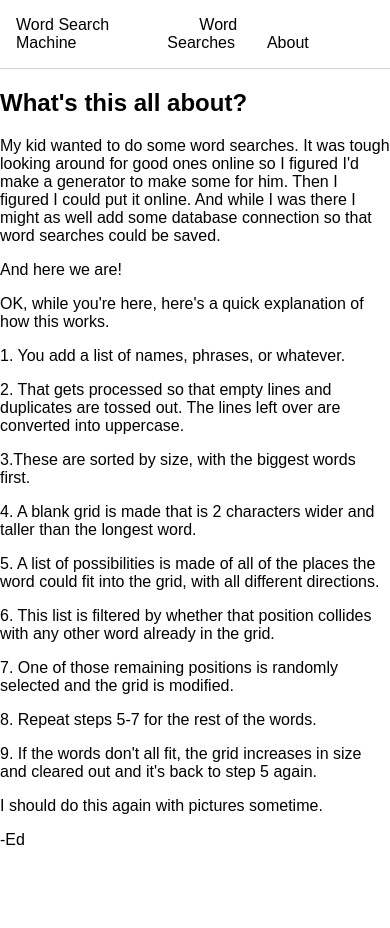
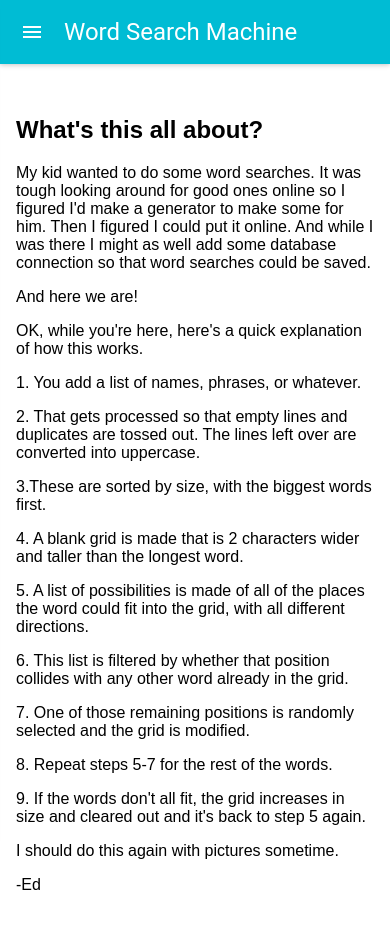
Before and after one commit to edabot/react-wordsearch, a React (Create React App) app: page /about in a window 390 px wide. Shown: the top 928 px of the page. Before the commit the page ends 865 px from the top, so only its background shows below. Built offline with nearby package versions, Linux system fonts and the light colour scheme.

Commit message:
add material ui appbar and drawer

```diff
--- a/src/App.css
+++ b/src/App.css
@@ -4,18 +4,38 @@
 
 }
 
-.navbar_container {
-  box-shadow: .3em .3em .3em rgba(black, .2);
+.navbar_desktop {
+  background-color: #eee;
   border-bottom: 1px solid lightgray;
-  padding: 1em;
+  padding: 1em 0;
+  position: fixed;
+  top: 0;
+  width: 100%;
+}
+.navbar_mobile {
+    visibility: hidden;
+    position: fixed;
+  top: 0;
 }
 .navbar {
   margin: 0 auto;
+  padding: 0 1em;
   max-width: 800px;
   display: flex;
   flex-direction: row;
   justify-content: space-between;
 }
+
+@media (max-width: 700px) {
+  .navbar_mobile {
+    visibility: visible;
+  }
+  .navbar_desktop {
+    visibility: hidden;
+  }
+
+}
+
 
 .navbar a {
   text-decoration: none;
@@ -113,10 +133,17 @@
 
 .about-content {
   max-width: 800px;
+  padding: 1em;
   margin: 1em auto;
 }
 
 .lists-content {
+  padding: 1em;
   max-width: 800px;
   margin: 1em auto;
 }
+
+.drawer a {
+  text-decoration: none;
+  color: black;
+}
--- a/src/components/Navbar.react.js
+++ b/src/components/Navbar.react.js
@@ -1,8 +1,27 @@
-import React from 'react'
+import React, { Component } from 'react'
 import { Link } from 'react-router-dom'
+import AppBar from 'material-ui/AppBar';
+import Drawer from 'material-ui/Drawer';
+import MenuItem from 'material-ui/MenuItem';
 
-const navbar = () => (
-  <div className="navbar_container">
+class Navbar extends Component {
+  constructor(props) {
+    super(props);
+    this.state = {drawerOpen: false};
+  }
+
+  handleToggle = () => this.setState({drawerOpen: !this.state.drawerOpen});
+
+  render() {
+    return (
+      <div>
+        <AppBar
+          className="navbar_mobile"
+            title="Word Search Machine"
+            iconClassNameRight="muidocs-icon-navigation-expand-more"
+            onLeftIconButtonClick={this.handleToggle}
+          />
+        <div className="navbar_desktop">
           <div className='navbar no-print'>
             <div className='navbar_left'><Link to="/">Word Search Machine</Link></div>
             <div className='navbar_right'>
@@ -11,6 +30,19 @@ const navbar = () => (
             </div>
           </div>
         </div>
+        <Drawer docked={false}
+          open={this.state.drawerOpen}
+          className="drawer"
+          onRequestChange={(drawerOpen) => this.setState({drawerOpen})}>
+          <MenuItem onClick={this.handleToggle}><Link to="/">Word Search Machine</Link></MenuItem>
+          <MenuItem onClick={this.handleToggle}><Link to="/wordsearches">Word Searches</Link></MenuItem>
+          <MenuItem onClick={this.handleToggle}><Link to="/about">About</Link></MenuItem>
+        </Drawer>
+
+      </div>
     )
+  }
+}
 
-export default navbar
+
+export default Navbar
```
Lines whose indentation alone changed are shown as unchanged.
